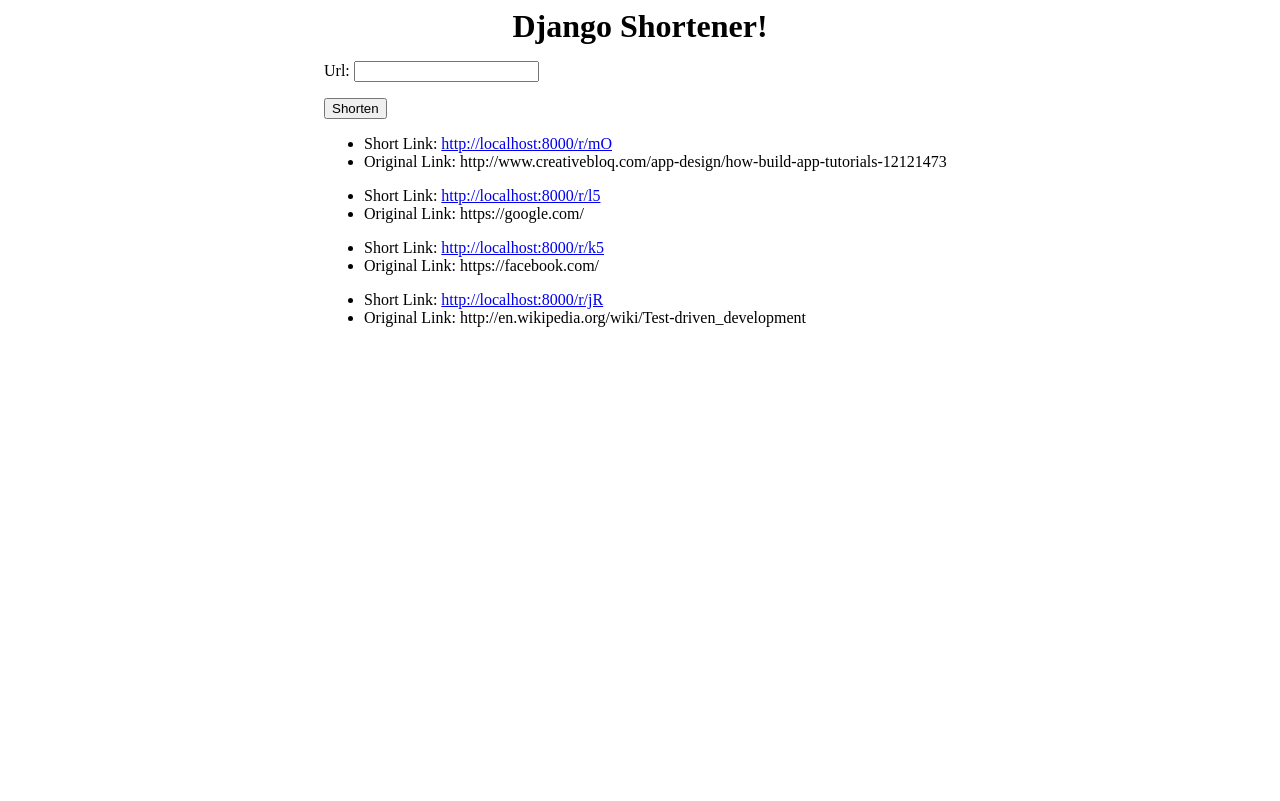
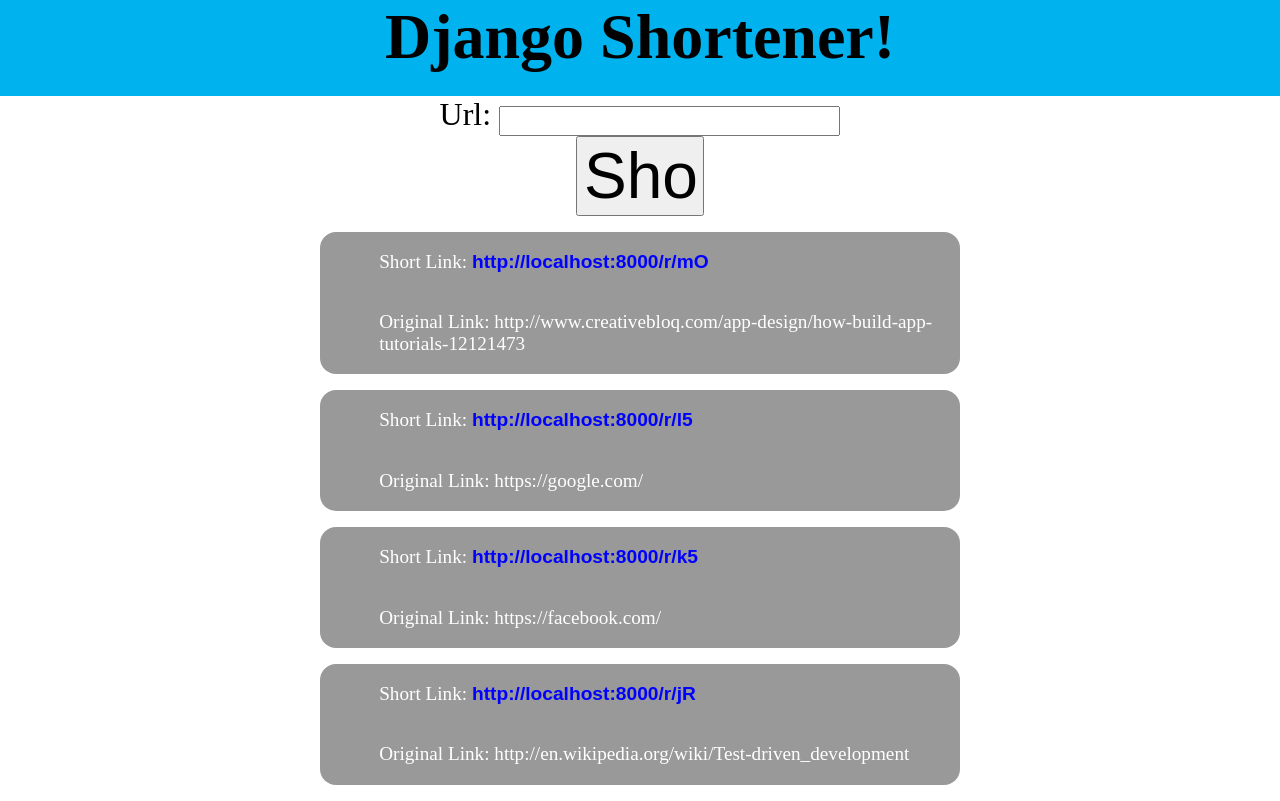
Before and after one commit to clickclickonsal/url_shortener_django, a Django app: page / in a window 1280 px wide. Before the commit the page ends 327 px from the top, so only its background shows below. Run offline with Django 3.2, Linux system fonts and the light colour scheme; data comes from the database, SQL or seed files in the repository.

Commit message:
styled link_form page

```diff
--- a/shorturls/static/shorturls/main.css
+++ b/shorturls/static/shorturls/main.css
@@ -1,8 +1,53 @@
-.content, h1 {
+body {
+	padding: 0;
+	margin: 0;
+}
+
+.content {
 	width: 50%;
 	margin: auto;
 }
 
 h1 {
 	text-align: center;
+	font-size: 4em;
+	background: #00B2EE;
+	padding: 0;
+	margin: 0;
+	height: 1.5em;
 }
+
+form {
+	text-align: center;
+	font-size: 2em;
+	list-style-type: none;
+}
+
+#id_url {
+	width: 25em;
+	height: 1.8em;
+}
+
+input[type="submit"] {
+	font-size: 2em;
+	width: 2em;
+}
+
+ul {
+	list-style-type: none;
+	background: #999999;
+	border-radius: 1em;
+}
+
+ul li {
+	font-size: 1.2em;
+	color: white;
+	padding: 1em;
+}
+
+a {
+	text-decoration: none;
+	color: blue;
+	font-weight: bold;
+	font-family: sans-serif;
+}
--- a/shorturls/templates/shorturls/link_form.html
+++ b/shorturls/templates/shorturls/link_form.html
@@ -2,7 +2,7 @@
 {% block content %}
 	<form method="post">
 		{% csrf_token %}
-		{{ form.as_p }}
+		{{ form.as_ul }}
 		<input type="submit" value="Shorten" />
 	</form>
 
```
